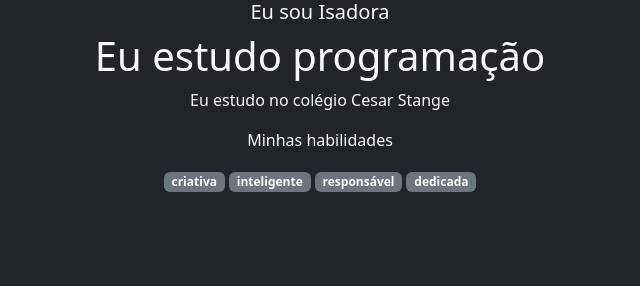
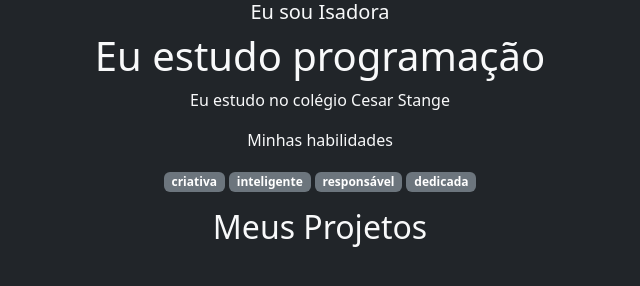
Before and after one commit to Isadean/Meu-portfolio-, a plain HTML site: page index.html in a window 1280 px wide. Shown: the whole page, without its empty margins (320-960 px from the left). Drawn offline with nearby package versions, Linux system fonts and the light colour scheme.

Commit message:
criamos a main

```diff
--- a/index.html
+++ b/index.html
@@ -9,6 +9,7 @@
 
 
 <body class="text-center bg-dark text-light">
+   <header>
  <h2 class="lead">
     Eu sou Isadora
  </h2>
@@ -21,5 +22,10 @@
     <p class="badge bg-secondary">responsável</p>
     <p class="badge bg-secondary">dedicada</p>
  </div>
+   </header>
+
+   <main classs="container">
+      <h2>Meus Projetos</h2>
+   </main>
 </body>
 </html>
```
